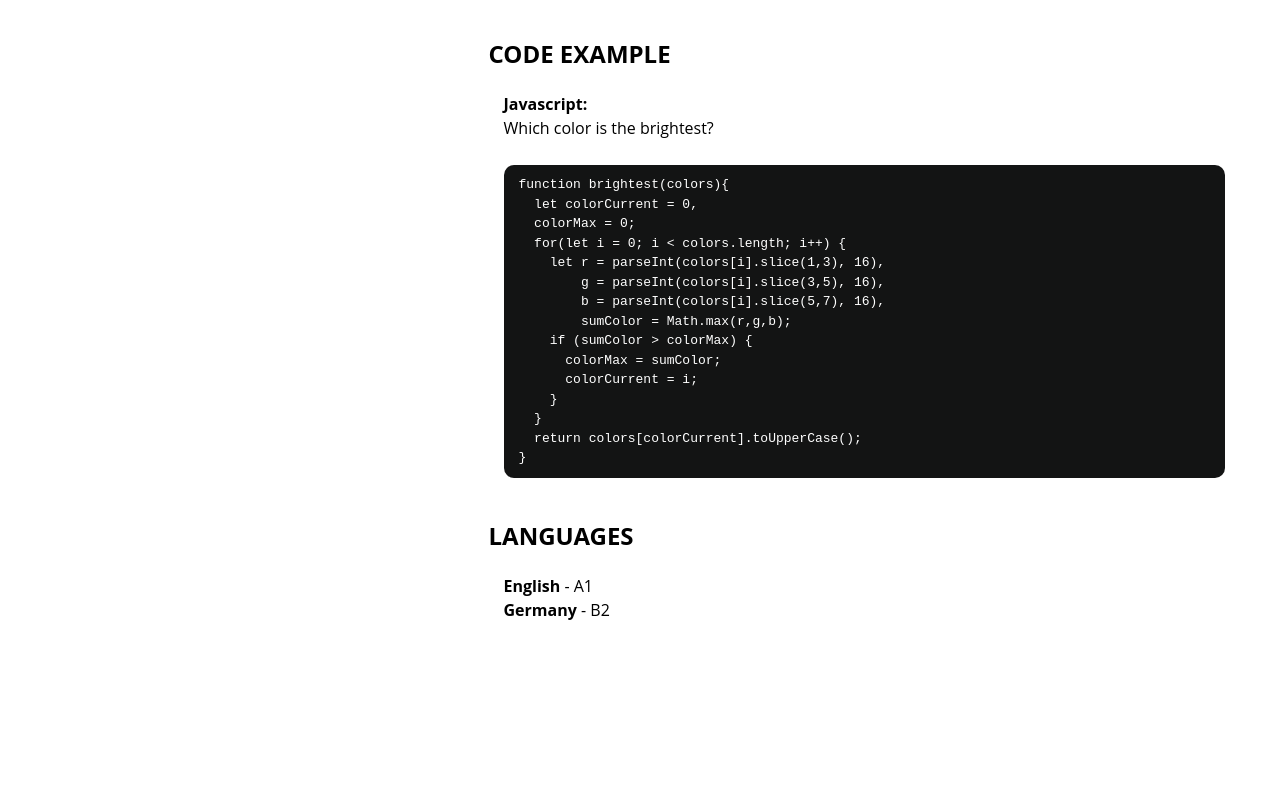
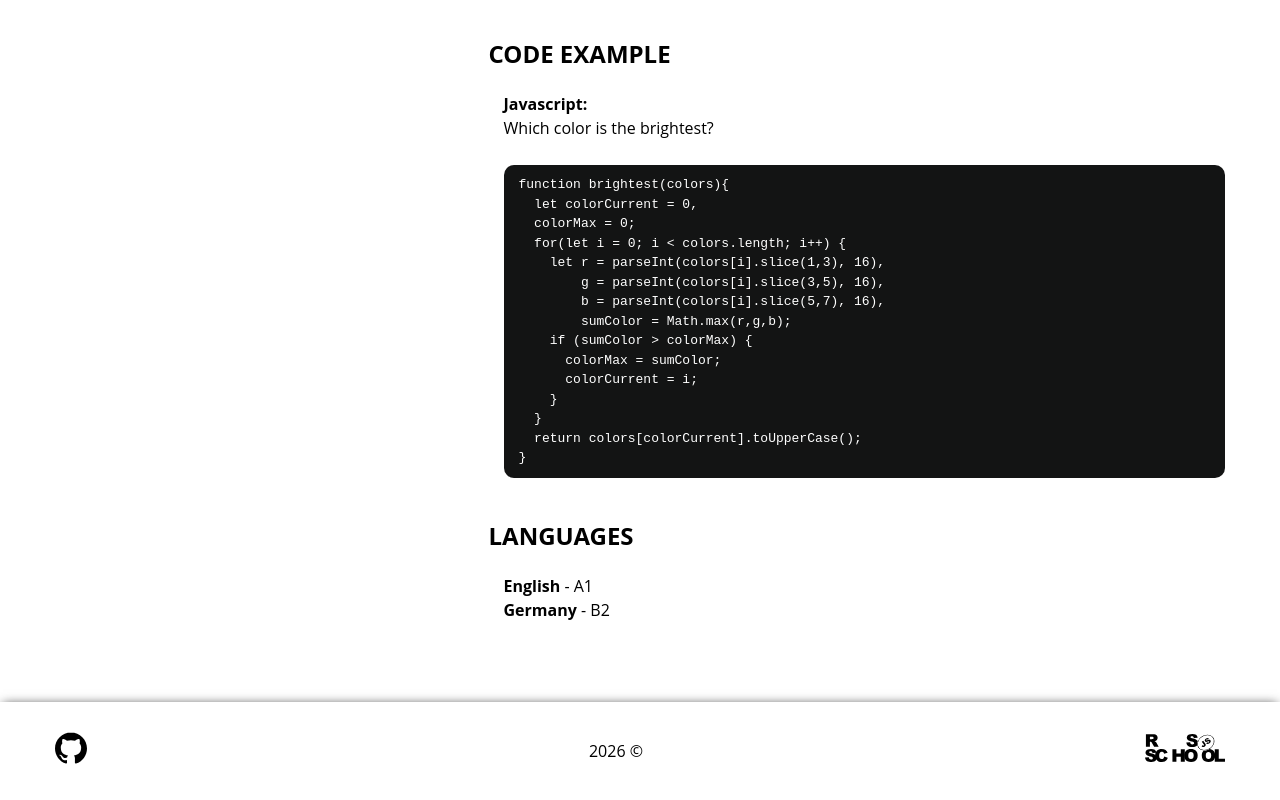
Before and after one commit to vladokbln/rsschool-cv, a plain HTML site: page index.html in a window 1280 px wide. Shown: the part 1341-2141 px from the top of the page. Before the commit the page ends 2043 px from the top, so only its background shows below. Drawn offline with Linux system fonts and the light colour scheme.

Commit message:
feat: add footer

```diff
--- a/index.html
+++ b/index.html
@@ -166,5 +166,14 @@
 			</div>
 		</div>
 	</main>
+  <footer class="footer">
+		<div class="container">
+			<div class="footer__flex">
+				<a class="footer__github" href="https://github.com/vladokbln" target="_blank"><img src="src/img/svg/github.svg" alt=""></a>
+				<p class="footer__copy">2026 ©</p>
+				<a class="footer__rs-school" href="https://rs.school/" target="_blank"><img src="src/img/svg/rs_school.svg" alt=""></a>
+			</div>
+		</div>
+	</footer>
 </body>
 </html>
--- a/src/css/style.css
+++ b/src/css/style.css
@@ -173,3 +173,19 @@ h2,
 	margin-bottom: 40px;
 }
 /* end information */
+/* footer */
+.footer {
+	padding: 30px 0;
+	-webkit-box-shadow: 0px -1px 10px -3px rgba(0,0,0,0.75);
+	-moz-box-shadow: 0px -1px 10px -3px rgba(0,0,0,0.75);
+	box-shadow: 0px -1px 10px -3px rgba(0,0,0,0.75);
+}
+.footer__flex {
+	display: flex;
+	justify-content: space-between;
+	align-items: center;
+}
+.footer__rs-school {
+	width: 80px;
+}
+/* end footer */
```
Also changed, not shown: src/img/svg/github.svg (added), src/img/svg/rs_school.svg (added).
